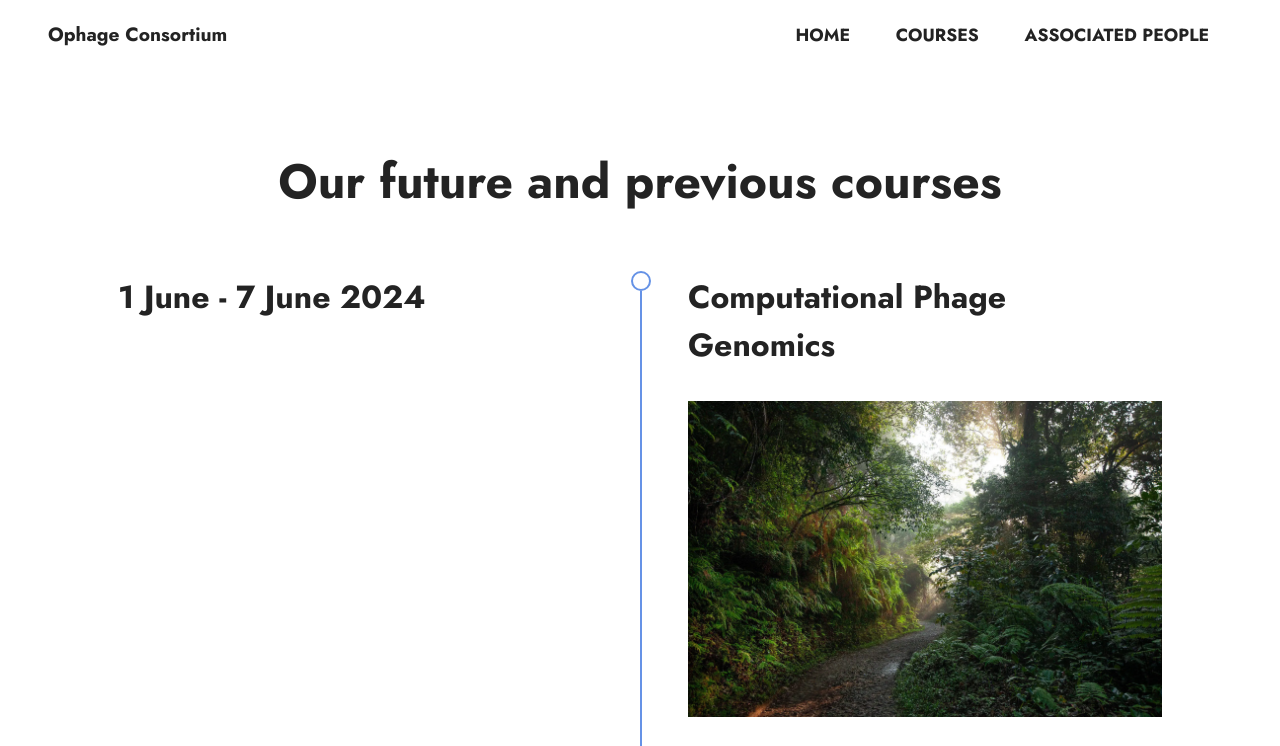
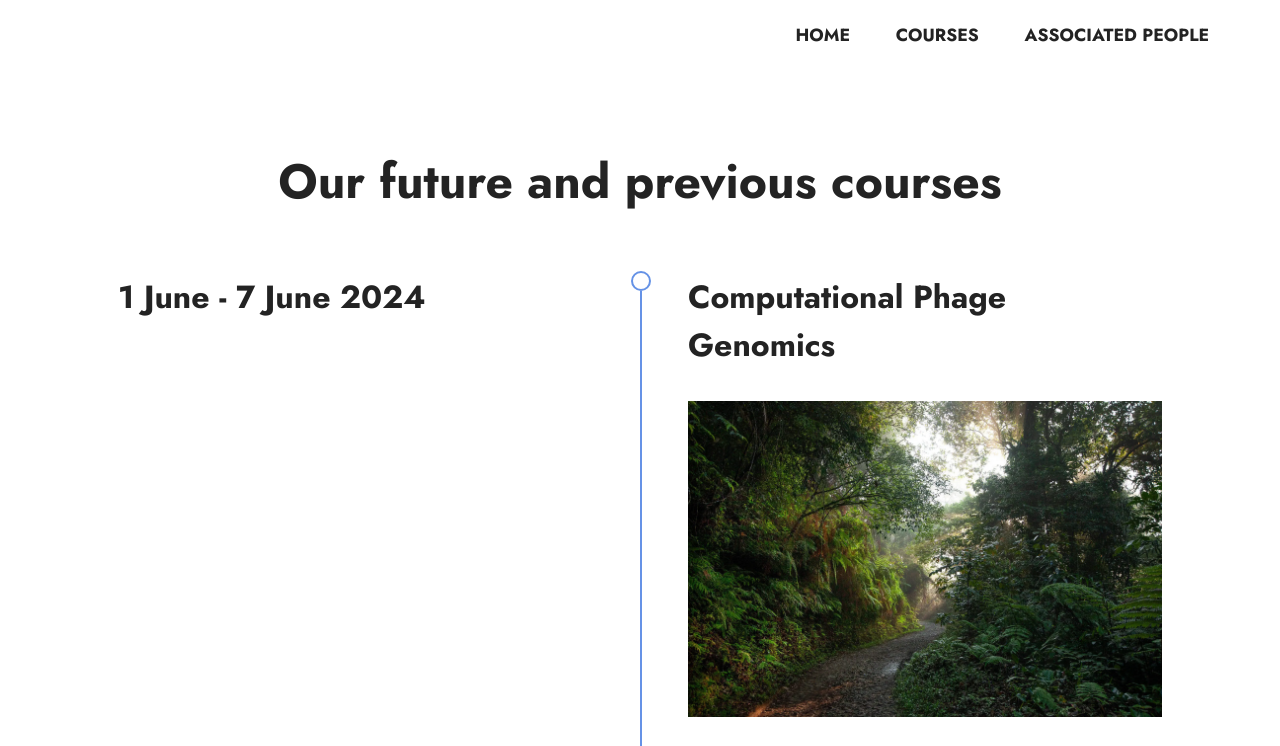
Before and after one commit to bentpetersendk/opage-dk.github.io, a plain HTML site: page Courses.html in a window 1280 px wide. Shown: the top 746 px of the page. Drawn offline with Linux system fonts and the light colour scheme.

Commit message:
Added SEO, changed course

```diff
--- a/Courses.html
+++ b/Courses.html
@@ -52,7 +52,7 @@
         <div class="container-fluid">
             <div class="navbar-brand">
 
-                <span class="navbar-caption-wrap"><a class="navbar-caption text-black display-7" href="#">Ophage Consortium</a></span>
+                <span class="navbar-caption-wrap"><a class="navbar-caption text-black display-7" href="#"></a></span>
             </div>
             <button class="navbar-toggler" type="button" data-toggle="collapse" data-bs-toggle="collapse" data-target="#navbarSupportedContent" data-bs-target="#navbarSupportedContent" aria-controls="navbarNavAltMarkup" aria-expanded="false" aria-label="Toggle navigation">
                 <div class="hamburger">
```
Also changed, not shown: associated_people.html (+1 -1 lines), index.html (+1 -1 lines), 1 other file.
